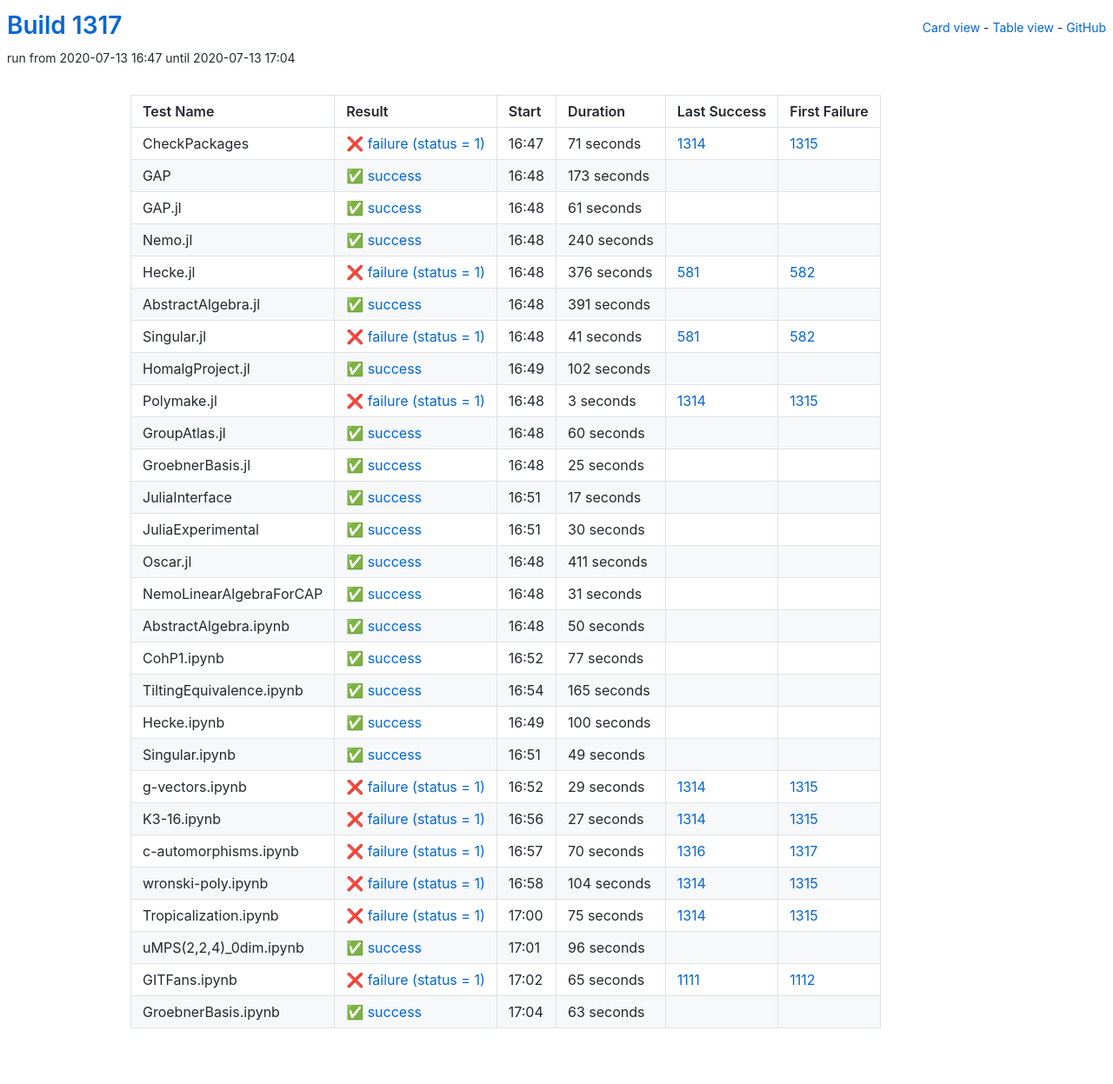
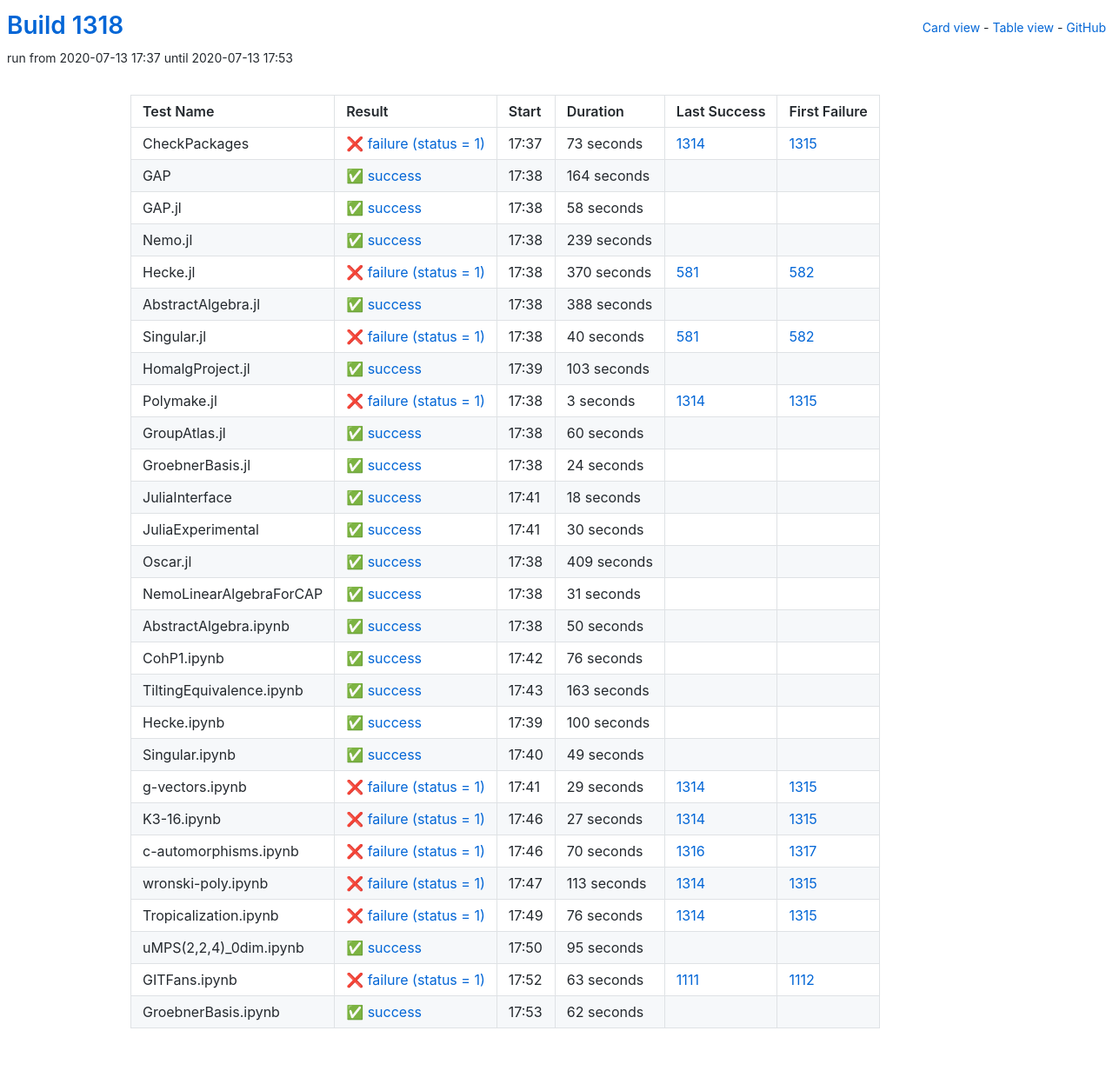
Before and after one commit to oscar-system/oscar-ci-status-1.4, a Jekyll site: the page built from table.html, in a window 1280 px wide. Shown: the whole page at 87% size. Built offline with Jekyll 4.4.1, drawn with Linux system fonts in a browser that asks for light colours.

Commit message:
Build #1318

```diff
--- a/_data/ci.yml
+++ b/_data/ci.yml
@@ -1,6 +1,6 @@
 ---
-build: 1317
-build_url: https://oscarci.mathematik.uni-kl.de/job/oscar-julia-1.4/1317/
+build: 1318
+build_url: https://oscarci.mathematik.uni-kl.de/job/oscar-julia-1.4/1318/
 job: oscar-julia-1.4
 organization: oscar-system
 repo: oscar-ci-status-1.4
@@ -8,104 +8,104 @@ repourl: https://github.com/oscar-system/oscar-ci-status-1.4
 tests:
 - name: CheckPackages
   id: checkpackages
-  log: https://oscarci.mathematik.uni-kl.de/job/oscar-julia-1.4/1317/artifact/logs/build-1317/CheckPackages.log
-  start: 2020-07-13 16:47
+  log: https://oscarci.mathematik.uni-kl.de/job/oscar-julia-1.4/1318/artifact/logs/build-1318/CheckPackages.log
+  start: 2020-07-13 17:37
   success: false
   exitcode: 1
   status: failure
-  duration: 71
+  duration: 73
   last_success: 1314
   last_success_url: https://oscarci.mathematik.uni-kl.de/job/oscar-julia-1.4/1314/
   first_failure: 1315
   first_failure_url: https://oscarci.mathematik.uni-kl.de/job/oscar-julia-1.4/1315/
 - name: GAP
   id: gap
-  log: https://oscarci.mathematik.uni-kl.de/job/oscar-julia-1.4/1317/artifact/logs/build-1317/GAP.log
-  start: 2020-07-13 16:48
+  log: https://oscarci.mathematik.uni-kl.de/job/oscar-julia-1.4/1318/artifact/logs/build-1318/GAP.log
+  start: 2020-07-13 17:38
   success: true
   exitcode: 0
   status: success
-  duration: 173
+  duration: 164
   last_success: false
   last_success_url:
   first_failure: false
   first_failure_url:
 - name: GAP.jl
   id: gap-jl
-  log: https://oscarci.mathematik.uni-kl.de/job/oscar-julia-1.4/1317/artifact/logs/build-1317/GAP.jl.log
-  start: 2020-07-13 16:48
+  log: https://oscarci.mathematik.uni-kl.de/job/oscar-julia-1.4/1318/artifact/logs/build-1318/GAP.jl.log
+  start: 2020-07-13 17:38
   success: true
   exitcode: 0
   status: success
-  duration: 61
+  duration: 58
   last_success: false
   last_success_url:
   first_failure: false
   first_failure_url:
 - name: Nemo.jl
   id: nemo-jl
-  log: https://oscarci.mathematik.uni-kl.de/job/oscar-julia-1.4/1317/artifact/logs/build-1317/Nemo.jl.log
-  start: 2020-07-13 16:48
+  log: https://oscarci.mathematik.uni-kl.de/job/oscar-julia-1.4/1318/artifact/logs/build-1318/Nemo.jl.log
+  start: 2020-07-13 17:38
   success: true
   exitcode: 0
   status: success
-  duration: 240
+  duration: 239
   last_success: false
   last_success_url:
   first_failure: false
   first_failure_url:
 - name: Hecke.jl
   id: hecke-jl
-  log: https://oscarci.mathematik.uni-kl.de/job/oscar-julia-1.4/1317/artifact/logs/build-1317/Hecke.jl.log
-  start: 2020-07-13 16:48
+  log: https://oscarci.mathematik.uni-kl.de/job/oscar-julia-1.4/1318/artifact/logs/build-1318/Hecke.jl.log
+  start: 2020-07-13 17:38
   success: false
   exitcode: 1
   status: failure
-  duration: 376
+  duration: 370
   last_success: 581
   last_success_url: https://oscarci.mathematik.uni-kl.de/job/oscar-julia-1.4/581/
   first_failure: 582
   first_failure_url: https://oscarci.mathematik.uni-kl.de/job/oscar-julia-1.4/582/
 - name: AbstractAlgebra.jl
   id: abstractalgebra-jl
-  log: https://oscarci.mathematik.uni-kl.de/job/oscar-julia-1.4/1317/artifact/logs/build-1317/AbstractAlgebra.jl.log
-  start: 2020-07-13 16:48
+  log: https://oscarci.mathematik.uni-kl.de/job/oscar-julia-1.4/1318/artifact/logs/build-1318/AbstractAlgebra.jl.log
+  start: 2020-07-13 17:38
   success: true
   exitcode: 0
   status: success
-  duration: 391
+  duration: 388
   last_success: false
   last_success_url:
   first_failure: false
   first_failure_url:
 - name: Singular.jl
   id: singular-jl
-  log: https://oscarci.mathematik.uni-kl.de/job/oscar-julia-1.4/1317/artifact/logs/build-1317/Singular.jl.log
-  start: 2020-07-13 16:48
+  log: https://oscarci.mathematik.uni-kl.de/job/oscar-julia-1.4/1318/artifact/logs/build-1318/Singular.jl.log
+  start: 2020-07-13 17:38
   success: false
   exitcode: 1
   status: failure
-  duration: 41
+  duration: 40
   last_success: 581
   last_success_url: https://oscarci.mathematik.uni-kl.de/job/oscar-julia-1.4/581/
   first_failure: 582
   first_failure_url: https://oscarci.mathematik.uni-kl.de/job/oscar-julia-1.4/582/
 - name: HomalgProject.jl
   id: homalgproject-jl
-  log: https://oscarci.mathematik.uni-kl.de/job/oscar-julia-1.4/1317/artifact/logs/build-1317/HomalgProject.jl.log
-  start: 2020-07-13 16:49
+  log: https://oscarci.mathematik.uni-kl.de/job/oscar-julia-1.4/1318/artifact/logs/build-1318/HomalgProject.jl.log
+  start: 2020-07-13 17:39
   success: true
   exitcode: 0
   status: success
-  duration: 102
+  duration: 103
   last_success: false
   last_success_url:
   first_failure: false
   first_failure_url:
 - name: Polymake.jl
   id: polymake-jl
-  log: https://oscarci.mathematik.uni-kl.de/job/oscar-julia-1.4/1317/artifact/logs/build-1317/Polymake.jl.log
-  start: 2020-07-13 16:48
+  log: https://oscarci.mathematik.uni-kl.de/job/oscar-julia-1.4/1318/artifact/logs/build-1318/Polymake.jl.log
+  start: 2020-07-13 17:38
   success: false
   exitcode: 1
   status: failure
@@ -116,8 +116,8 @@ tests:
   first_failure_url: https://oscarci.mathematik.uni-kl.de/job/oscar-julia-1.4/1315/
 - name: GroupAtlas.jl
   id: groupatlas-jl
-  log: https://oscarci.mathematik.uni-kl.de/job/oscar-julia-1.4/1317/artifact/logs/build-1317/GroupAtlas.jl.log
-  start: 2020-07-13 16:48
+  log: https://oscarci.mathematik.uni-kl.de/job/oscar-julia-1.4/1318/artifact/logs/build-1318/GroupAtlas.jl.log
+  start: 2020-07-13 17:38
   success: true
   exitcode: 0
   status: success
@@ -128,32 +128,32 @@ tests:
   first_failure_url:
 - name: GroebnerBasis.jl
   id: groebnerbasis-jl
-  log: https://oscarci.mathematik.uni-kl.de/job/oscar-julia-1.4/1317/artifact/logs/build-1317/GroebnerBasis.jl.log
-  start: 2020-07-13 16:48
+  log: https://oscarci.mathematik.uni-kl.de/job/oscar-julia-1.4/1318/artifact/logs/build-1318/GroebnerBasis.jl.log
+  start: 2020-07-13 17:38
   success: true
   exitcode: 0
   status: success
-  duration: 25
+  duration: 24
   last_success: false
   last_success_url:
   first_failure: false
   first_failure_url:
 - name: JuliaInterface
   id: juliainterface
-  log: https://oscarci.mathematik.uni-kl.de/job/oscar-julia-1.4/1317/artifact/logs/build-1317/JuliaInterface.log
-  start: 2020-07-13 16:51
+  log: https://oscarci.mathematik.uni-kl.de/job/oscar-julia-1.4/1318/artifact/logs/build-1318/JuliaInterface.log
+  start: 2020-07-13 17:41
   success: true
   exitcode: 0
   status: success
-  duration: 17
+  duration: 18
   last_success: false
   last_success_url:
   first_failure: false
   first_failure_url:
 - name: JuliaExperimental
   id: juliaexperimental
-  log: https://oscarci.mathematik.uni-kl.de/job/oscar-julia-1.4/1317/artifact/logs/build-1317/JuliaExperimental.log
-  start: 2020-07-13 16:51
+  log: https://oscarci.mathematik.uni-kl.de/job/oscar-julia-1.4/1318/artifact/logs/build-1318/JuliaExperimental.log
+  start: 2020-07-13 17:41
   success: true
   exitcode: 0
   status: success
@@ -164,20 +164,20 @@ tests:
   first_failure_url:
 - name: Oscar.jl
   id: oscar-jl
-  log: https://oscarci.mathematik.uni-kl.de/job/oscar-julia-1.4/1317/artifact/logs/build-1317/Oscar.jl.log
-  start: 2020-07-13 16:48
+  log: https://oscarci.mathematik.uni-kl.de/job/oscar-julia-1.4/1318/artifact/logs/build-1318/Oscar.jl.log
+  start: 2020-07-13 17:38
   success: true
   exitcode: 0
   status: success
-  duration: 411
+  duration: 409
   last_success: false
   last_success_url:
   first_failure: false
   first_failure_url:
 - name: NemoLinearAlgebraForCAP
   id: nemolinearalgebraforcap
-  log: https://oscarci.mathematik.uni-kl.de/job/oscar-julia-1.4/1317/artifact/logs/build-1317/NemoLinearAlgebraForCAP.log
-  start: 2020-07-13 16:48
+  log: https://oscarci.mathematik.uni-kl.de/job/oscar-julia-1.4/1318/artifact/logs/build-1318/NemoLinearAlgebraForCAP.log
+  start: 2020-07-13 17:38
   success: true
   exitcode: 0
   status: success
@@ -188,8 +188,8 @@ tests:
   first_failure_url:
 - name: AbstractAlgebra.ipynb
   id: abstractalgebra-ipynb
-  log: https://oscarci.mathematik.uni-kl.de/job/oscar-julia-1.4/1317/artifact/logs/build-1317/AbstractAlgebra.ipynb.log
-  start: 2020-07-13 16:48
+  log: https://oscarci.mathematik.uni-kl.de/job/oscar-julia-1.4/1318/artifact/logs/build-1318/AbstractAlgebra.ipynb.log
+  start: 2020-07-13 17:38
   success: true
   exitcode: 0
   status: success
@@ -200,32 +200,32 @@ tests:
   first_failure_url:
 - name: CohP1.ipynb
   id: cohp1-ipynb
-  log: https://oscarci.mathematik.uni-kl.de/job/oscar-julia-1.4/1317/artifact/logs/build-1317/CohP1.ipynb.log
-  start: 2020-07-13 16:52
+  log: https://oscarci.mathematik.uni-kl.de/job/oscar-julia-1.4/1318/artifact/logs/build-1318/CohP1.ipynb.log
+  start: 2020-07-13 17:42
   success: true
   exitcode: 0
   status: success
-  duration: 77
+  duration: 76
   last_success: false
   last_success_url:
   first_failure: false
   first_failure_url:
 - name: TiltingEquivalence.ipynb
   id: tiltingequivalence-ipynb
-  log: https://oscarci.mathematik.uni-kl.de/job/oscar-julia-1.4/1317/artifact/logs/build-1317/TiltingEquivalence.ipynb.log
-  start: 2020-07-13 16:54
+  log: https://oscarci.mathematik.uni-kl.de/job/oscar-julia-1.4/1318/artifact/logs/build-1318/TiltingEquivalence.ipynb.log
+  start: 2020-07-13 17:43
   success: true
   exitcode: 0
   status: success
-  duration: 165
+  duration: 163
   last_success: false
   last_success_url:
   first_failure: false
   first_failure_url:
 - name: Hecke.ipynb
   id: hecke-ipynb
-  log: https://oscarci.mathematik.uni-kl.de/job/oscar-julia-1.4/1317/artifact/logs/build-1317/Hecke.ipynb.log
-  start: 2020-07-13 16:49
+  log: https://oscarci.mathematik.uni-kl.de/job/oscar-julia-1.4/1318/artifact/logs/build-1318/Hecke.ipynb.log
+  start: 2020-07-13 17:39
   success: true
   exitcode: 0
   status: success
@@ -236,8 +236,8 @@ tests:
   first_failure_url:
 - name: Singular.ipynb
   id: singular-ipynb
-  log: https://oscarci.mathematik.uni-kl.de/job/oscar-julia-1.4/1317/artifact/logs/build-1317/Singular.ipynb.log
-  start: 2020-07-13 16:51
+  log: https://oscarci.mathematik.uni-kl.de/job/oscar-julia-1.4/1318/artifact/logs/build-1318/Singular.ipynb.log
+  start: 2020-07-13 17:40
   success: true
   exitcode: 0
   status: success
@@ -248,8 +248,8 @@ tests:
   first_failure_url:
 - name: g-vectors.ipynb
   id: g-vectors-ipynb
-  log: https://oscarci.mathematik.uni-kl.de/job/oscar-julia-1.4/1317/artifact/logs/build-1317/g-vectors.ipynb.log
-  start: 2020-07-13 16:52
+  log: https://oscarci.mathematik.uni-kl.de/job/oscar-julia-1.4/1318/artifact/logs/build-1318/g-vectors.ipynb.log
+  start: 2020-07-13 17:41
   success: false
   exitcode: 1
   status: failure
@@ -260,8 +260,8 @@ tests:
   first_failure_url: https://oscarci.mathematik.uni-kl.de/job/oscar-julia-1.4/1315/
 - name: K3-16.ipynb
   id: k3-16-ipynb
-  log: https://oscarci.mathematik.uni-kl.de/job/oscar-julia-1.4/1317/artifact/logs/build-1317/K3-16.ipynb.log
-  start: 2020-07-13 16:56
+  log: https://oscarci.mathematik.uni-kl.de/job/oscar-julia-1.4/1318/artifact/logs/build-1318/K3-16.ipynb.log
+  start: 2020-07-13 17:46
   success: false
   exitcode: 1
   status: failure
@@ -272,8 +272,8 @@ tests:
   first_failure_url: https://oscarci.mathematik.uni-kl.de/job/oscar-julia-1.4/1315/
 - name: c-automorphisms.ipynb
   id: c-automorphisms-ipynb
-  log: https://oscarci.mathematik.uni-kl.de/job/oscar-julia-1.4/1317/artifact/logs/build-1317/c-automorphisms.ipynb.log
-  start: 2020-07-13 16:57
+  log: https://oscarci.mathematik.uni-kl.de/job/oscar-julia-1.4/1318/artifact/logs/build-1318/c-automorphisms.ipynb.log
+  start: 2020-07-13 17:46
   success: false
   exitcode: 1
   status: failure
@@ -284,60 +284,60 @@ tests:
   first_failure_url: https://oscarci.mathematik.uni-kl.de/job/oscar-julia-1.4/1317/
 - name: wronski-poly.ipynb
   id: wronski-poly-ipynb
-  log: https://oscarci.mathematik.uni-kl.de/job/oscar-julia-1.4/1317/artifact/logs/build-1317/wronski-poly.ipynb.log
-  start: 2020-07-13 16:58
+  log: https://oscarci.mathematik.uni-kl.de/job/oscar-julia-1.4/1318/artifact/logs/build-1318/wronski-poly.ipynb.log
+  start: 2020-07-13 17:47
   success: false
   exitcode: 1
   status: failure
-  duration: 104
+  duration: 113
   last_success: 1314
   last_success_url: https://oscarci.mathematik.uni-kl.de/job/oscar-julia-1.4/1314/
   first_failure: 1315
   first_failure_url: https://oscarci.mathematik.uni-kl.de/job/oscar-julia-1.4/1315/
 - name: Tropicalization.ipynb
   id: tropicalization-ipynb
-  log: https://oscarci.mathematik.uni-kl.de/job/oscar-julia-1.4/1317/artifact/logs/build-1317/Tropicalization.ipynb.log
-  start: 2020-07-13 17:00
+  log: https://oscarci.mathematik.uni-kl.de/job/oscar-julia-1.4/1318/artifact/logs/build-1318/Tropicalization.ipynb.log
+  start: 2020-07-13 17:49
   success: false
   exitcode: 1
   status: failure
-  duration: 75
+  duration: 76
   last_success: 1314
   last_success_url: https://oscarci.mathematik.uni-kl.de/job/oscar-julia-1.4/1314/
   first_failure: 1315
   first_failure_url: https://oscarci.mathematik.uni-kl.de/job/oscar-julia-1.4/1315/
 - name: uMPS(2,2,4)_0dim.ipynb
   id: umps-2-2-4-0dim-ipynb
-  log: https://oscarci.mathematik.uni-kl.de/job/oscar-julia-1.4/1317/artifact/logs/build-1317/uMPS-2-2-4-_0dim.ipynb.log
-  start: 2020-07-13 17:01
+  log: https://oscarci.mathematik.uni-kl.de/job/oscar-julia-1.4/1318/artifact/logs/build-1318/uMPS-2-2-4-_0dim.ipynb.log
+  start: 2020-07-13 17:50
   success: true
   exitcode: 0
   status: success
-  duration: 96
+  duration: 95
   last_success: false
   last_success_url:
   first_failure: false
   first_failure_url:
 - name: GITFans.ipynb
   id: gitfans-ipynb
-  log: https://oscarci.mathematik.uni-kl.de/job/oscar-julia-1.4/1317/artifact/logs/build-1317/GITFans.ipynb.log
-  start: 2020-07-13 17:02
+  log: https://oscarci.mathematik.uni-kl.de/job/oscar-julia-1.4/1318/artifact/logs/build-1318/GITFans.ipynb.log
+  start: 2020-07-13 17:52
   success: false
   exitcode: 1
   status: failure
-  duration: 65
+  duration: 63
   last_success: 1111
   last_success_url: https://oscarci.mathematik.uni-kl.de/job/oscar-julia-1.4/1111/
   first_failure: 1112
   first_failure_url: https://oscarci.mathematik.uni-kl.de/job/oscar-julia-1.4/1112/
 - name: GroebnerBasis.ipynb
   id: groebnerbasis-ipynb
-  log: https://oscarci.mathematik.uni-kl.de/job/oscar-julia-1.4/1317/artifact/logs/build-1317/GroebnerBasis.ipynb.log
-  start: 2020-07-13 17:04
+  log: https://oscarci.mathematik.uni-kl.de/job/oscar-julia-1.4/1318/artifact/logs/build-1318/GroebnerBasis.ipynb.log
+  start: 2020-07-13 17:53
   success: true
   exitcode: 0
   status: success
-  duration: 63
+  duration: 62
   last_success: false
   last_success_url:
   first_failure: false
```
Also changed, not shown: README.md.
